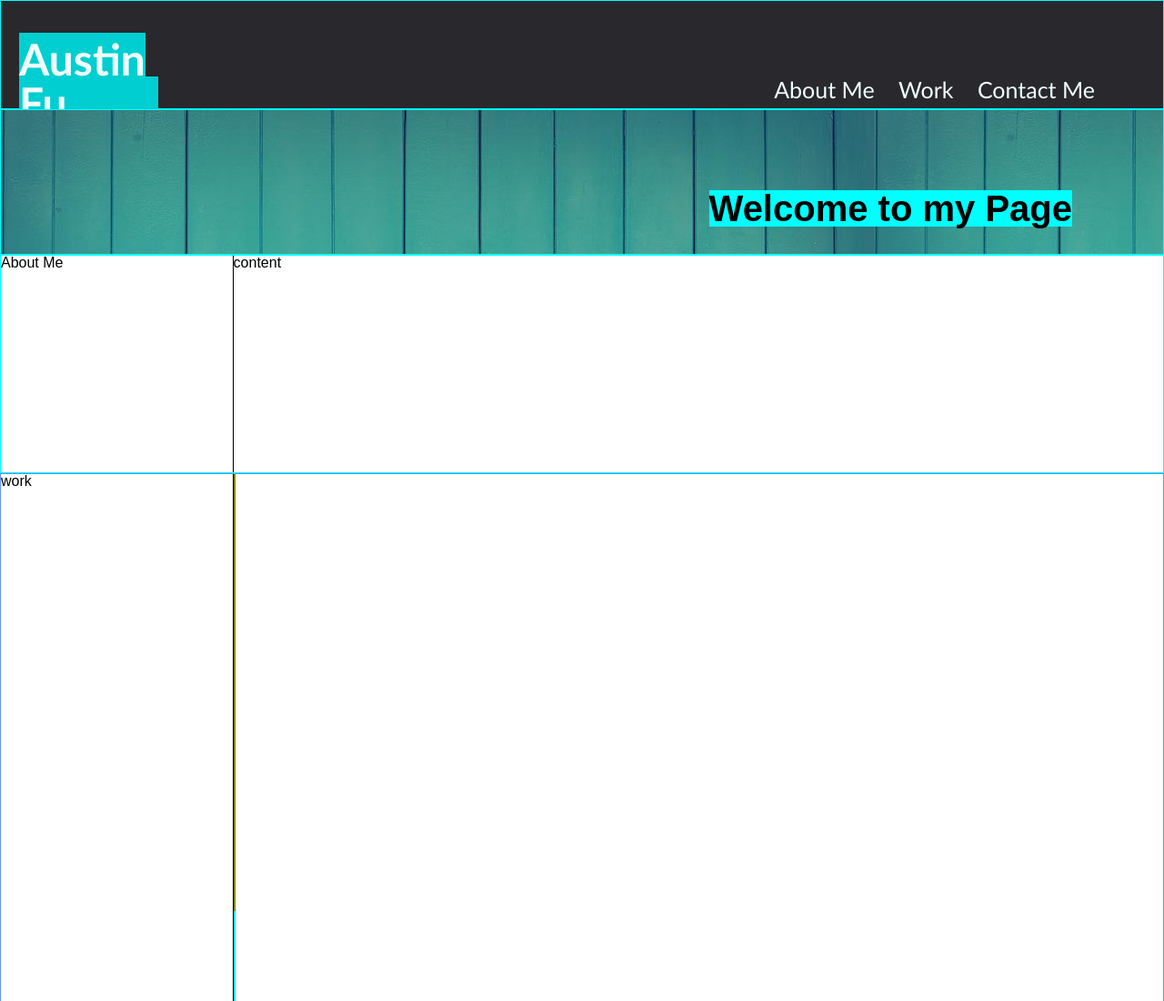
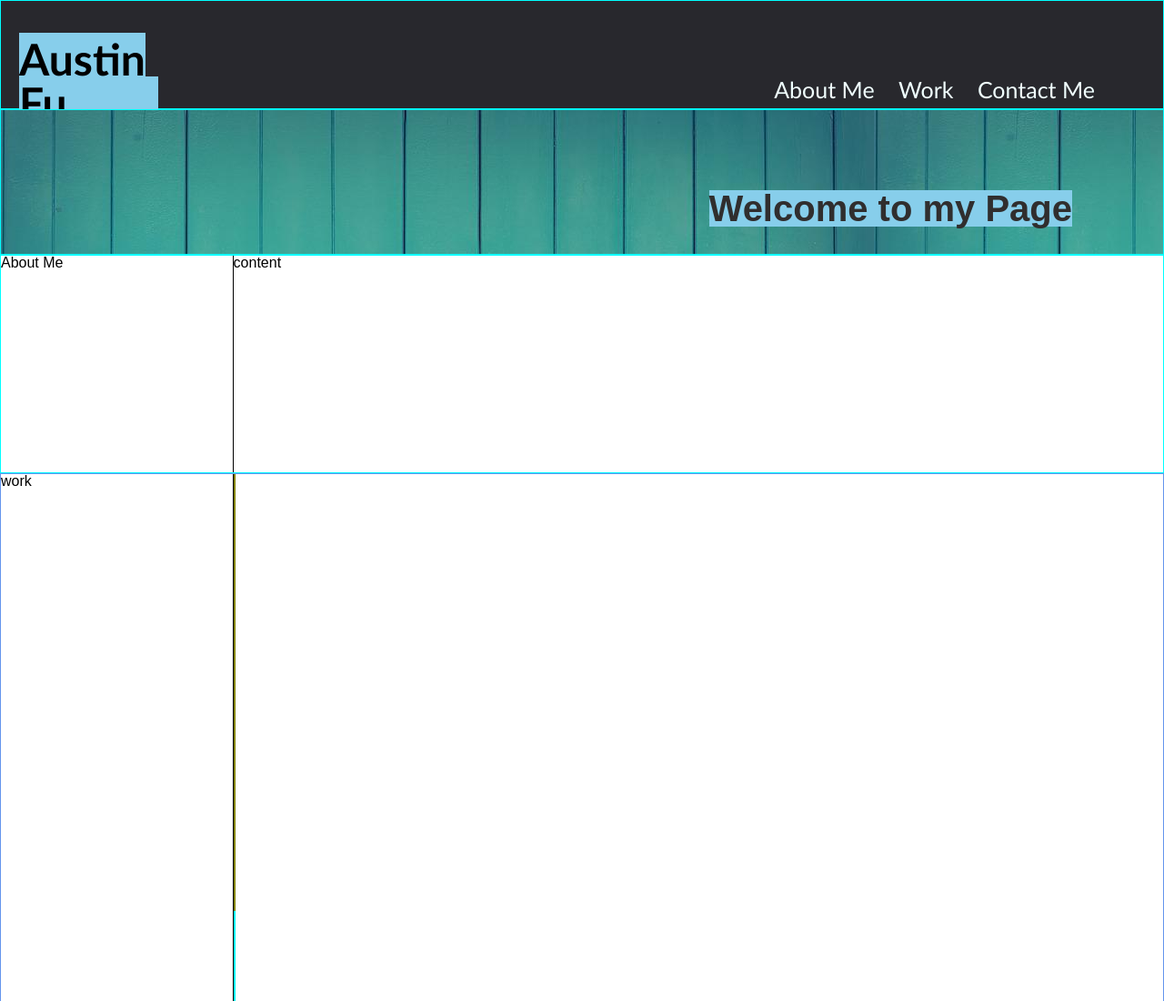
Before and after one commit to fubaru/Week-2-challenge, a plain HTML site: page index.html in a window 1280 px wide. Shown: the top 1100 px of the page at 91% size. Drawn offline with Linux system fonts and the light colour scheme.

Commit message:
testing out text placement in CSS

```diff
--- a/assets/style.css
+++ b/assets/style.css
@@ -2,7 +2,6 @@ header {
     border: 1px solid aqua;
     height: 15vh;
     display: flex;
-
 }
 
 header nav {
@@ -25,11 +24,11 @@ a {
 
 .text {
     position: absolute;
-    color: black;
+    color: rgb(48, 46, 46);
     bottom: 30px;
     right: 100px;
     font-size: 40px;
-    background-color: aqua;
+    background-color: skyblue;
 }
 
 .nav {
@@ -46,14 +45,15 @@ a {
     flex-basis: 20%;
     font-size: 48px;
     margin-top: 20px;
-
+    color: black;
 
 }
 .title{
-    background-color: darkturquoise;
+    background-color: skyblue;
     width: 100%;
     padding-right: 100px;
     height: 0px;
+    text-align: end;
 }
 
 .nav nav {
```
